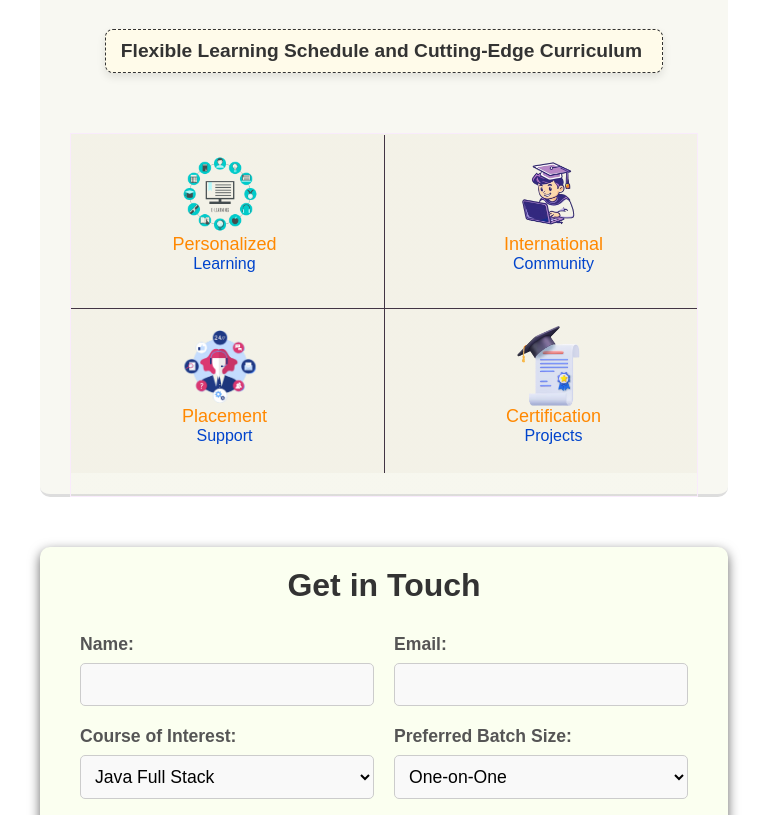
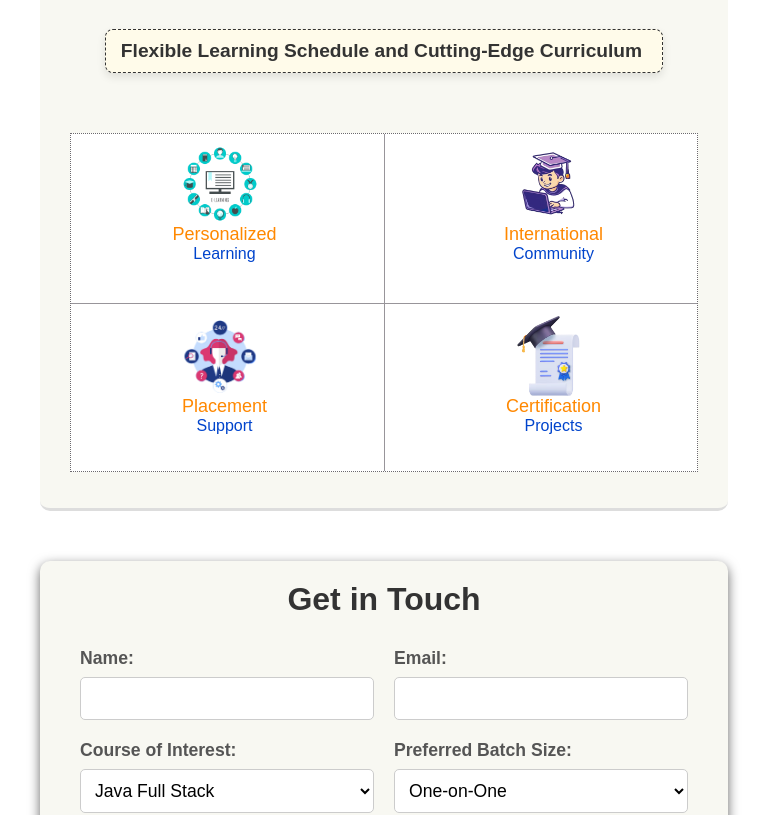
Before and after one commit to itsindrajput/codenexus, a React (Vite) app: page / in a window 768 px wide. Shown: the part 2880-3695 px from the top of the page. Built offline with nearby package versions, Linux system fonts and the light colour scheme; a web font is replaced by a local one.

Commit message:
Fixed Tablet Layout

```diff
--- a/src/components/EnquiryForm.module.css
+++ b/src/components/EnquiryForm.module.css
@@ -46,7 +46,7 @@
   font-size: 1em;
   border: 1px solid #ccc;
   border-radius: 5px;
-  background-color: #f9f9f9;
+  background-color: #fff;
   transition: border-color 0.3s ease, box-shadow 0.3s ease;
 }
 
@@ -98,7 +98,7 @@
     margin: 40px;
     margin-top: 50px;
     padding: 20px 40px 30px 40px;
-    background-color: #fbfff0;
+    background-color: #f8f8f2;
     border-radius: 10px;
     box-shadow: 0 4px 12px rgba(0, 0, 0, 0.6);
   }
@@ -112,7 +112,7 @@
     font-size: 1em;
     border: 1px solid #ccc;
     border-radius: 5px;
-    background-color: #f9f9f9;
+    background-color: #fff;
     transition: border-color 0.3s ease, box-shadow 0.3s ease;
   }
   .buttonWrapper {
@@ -130,7 +130,7 @@
     max-width: none;
     margin: 40px 10px;
     padding: 20px 40px 30px 40px;
-    background-color: #fbfff0;
+    background-color: #f8f8f2;
     border-radius: 10px;
     box-shadow: 0 4px 12px rgba(0, 0, 0, 0.6);
   }
@@ -162,7 +162,7 @@
     font-size: 1em;
     border: 1px solid #ccc;
     border-radius: 5px;
-    background-color: #f9f9f9;
+    background-color: #fff;
     transition: border-color 0.3s ease, box-shadow 0.3s ease;
   }
 }
--- a/src/components/Header.module.css
+++ b/src/components/Header.module.css
@@ -54,12 +54,8 @@
   align-items: center;
   padding: 40px 50px;
   gap: 52px;
-  background: linear-gradient(
-    180deg,
-    rgba(157, 129, 46, 0.05) 93.51%,
-    rgba(232, 233, 184, 0.05) 0%
-  );
-  border: 1px solid #f9ebfc;
+  background-color: #fff;
+  border: 1px dotted #6c696d;
 }
 .horizontalLinl {
   display: none;
@@ -84,11 +80,11 @@
   .section_two {
     display: grid;
     grid-template-columns: 1fr 1fr;
-    padding-top: 10px;
-    padding-bottom: 40px;
+    padding-top: 0px;
+    padding-bottom: 25px;
     padding-left: 0%;
     padding-right: 0%;
-    margin-bottom: -2.73rem;
+    margin-bottom: -0.3rem;
     gap: 32px;
     position: relative;
   }
@@ -104,18 +100,19 @@
     position: absolute;
     width: 100%;
     height: 1px;
-    top: 48%;
-    background-color: #423544;
+    top: 50%;
+    background-color: #98959a;
   }
   .verticalLine {
     display: block;
     position: absolute;
     width: 1px;
-    height: 93.5%;
+    height: 100%;
     align-items: center;
     margin-bottom: 1.4rem;
-    background-color: #423544;
+    background-color: #98959a;
     left: 50%;
+    top: 0px;
   }
 }
 
@@ -125,9 +122,10 @@
     display: grid;
     grid-template-columns: 1fr;
     padding-top: 10px;
-    padding-bottom: 40px;
+    padding-bottom: 0px;
     padding-left: 5%;
     padding-right: 5%;
+    margin-bottom: 40px;
     gap: 10px;
   }
   .header {
```
